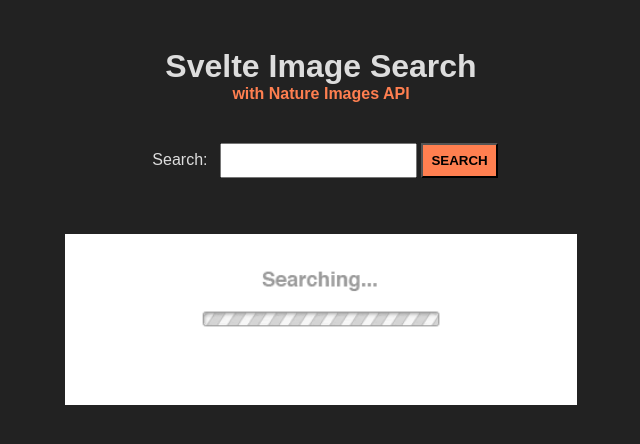
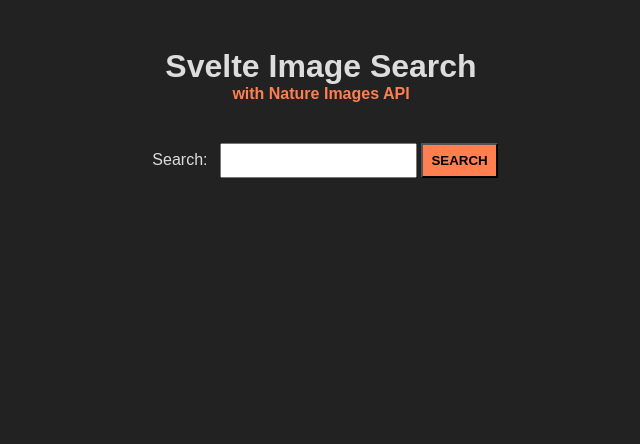
Before and after one commit to SinisaVukmirovic/Image-Search---Svelte-JS, a Svelte app: page / in a window 1280 px wide. Shown: the top 444 px of the page, without its empty margins (319-959 px from the left). Built offline with nearby package versions, Linux system fonts and the light colour scheme.

Commit message:
Conditional rendering and API call

```diff
--- a/src/App.svelte
+++ b/src/App.svelte
@@ -1,8 +1,15 @@
 <script>
+	import searchImage from './apiCall.js';
+
 	let searchTerm = '';
+	let searchingImg = false;
 
-	function formSubmitted() {
+	async function formSubmitted() {
 		console.log(searchTerm);
+		searchingImg = true;
+
+		const images = await searchImage(searchTerm);
+		console.log(images);
 	}
 </script>
 
@@ -16,7 +23,9 @@
 		<button type="submit">Search</button>
 	</form>
 
-	<img id="searchingImg" src="../searching.gif" alt="Searching...">
+	{#if searchingImg}
+		<img id="searchingImg" src="../searching.gif" alt="Searching...">
+	{/if}
 
 	<section class="images"></section>
 </div>
--- /dev/null
+++ b/src/apiCall.js
@@ -0,0 +1,9 @@
+const API_URL = `https://nature-image-api.now.sh/search?q=`;
+
+export default async function searchImage(searchTerm) {
+    const response = await fetch(`${API_URL}${searchTerm}`);
+
+    const json = await response.json();
+
+    return json.images.map(({ image }) => image);
+}
```
